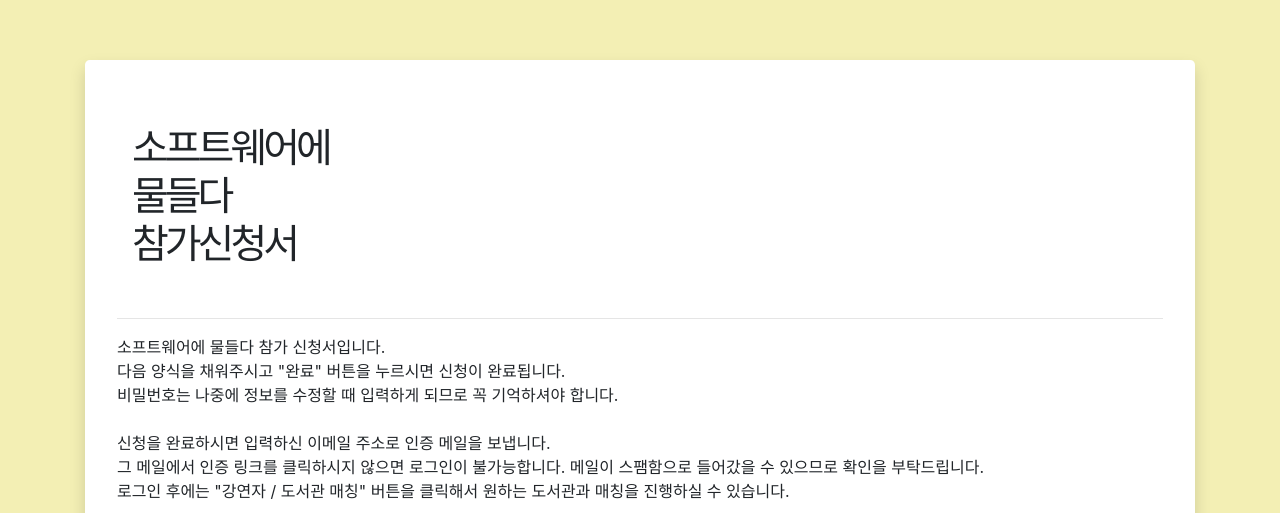
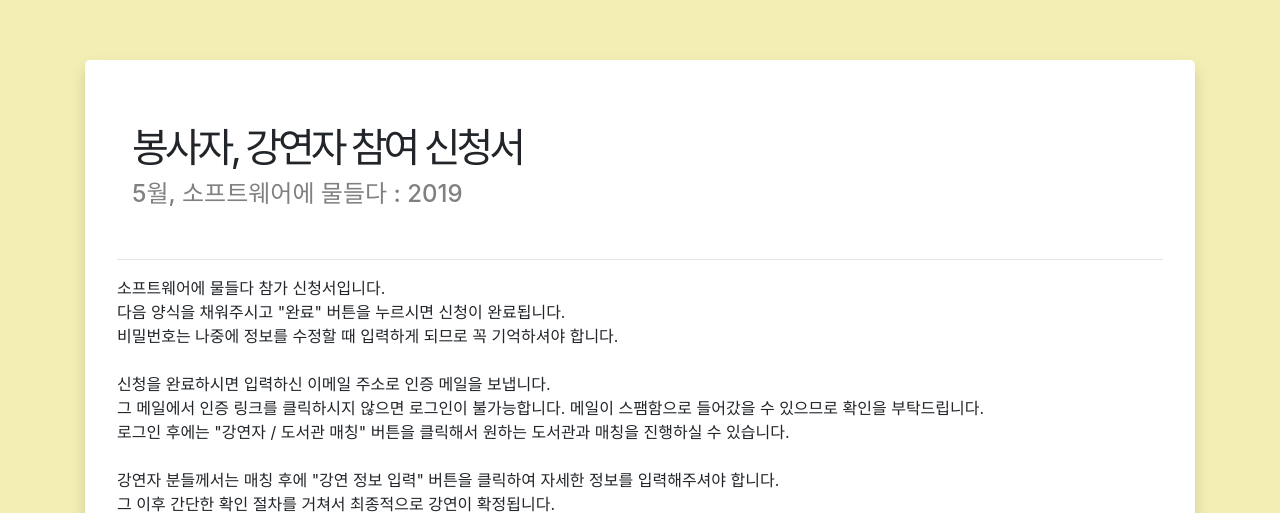
Before and after one commit to somul-project/somul-apply-library, a Python web app: template app/templates/volunteer/application.html in a window 1280 px wide. Shown: the top 513 px of the page. Run offline with Jinja, Linux system fonts and the light colour scheme; the template is opened without the code that fills it, so the values that code supplies are empty; some libraries are stand-ins or nearby versions.

Commit message:
봉사자, 강연자 신청 페이지 타이틀 변경

```diff
--- a/app/templates/volunteer/application.html
+++ b/app/templates/volunteer/application.html
@@ -21,7 +21,8 @@
 <div class="container paper">
     <div class="jumbotron shadow">
         <div class="container">
-            <h1>소프트웨어에<br>물들다<br>참가신청서</h1>
+            <h1>봉사자, 강연자 참여 신청서</h1>
+            <h4 style="color: grey;">5월, 소프트웨어에 물들다 : 2019</h4>
         </div>
         <hr>
 
```
